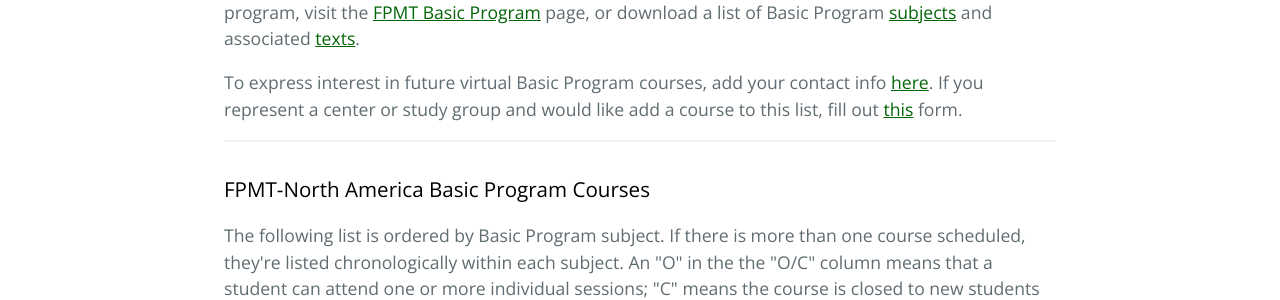
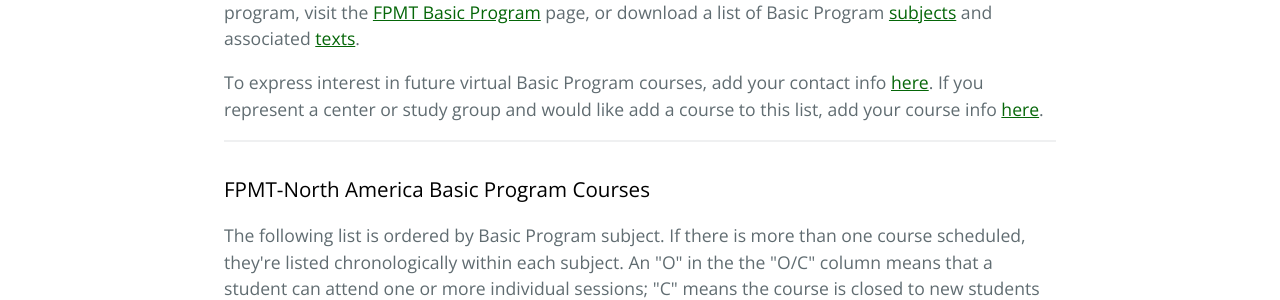
Before and after one commit to lgeorge/lgeorge.github.io, a Jekyll site: the page built from fpmt-na/index.html, in a window 1280 px wide and 900 px high. Shown: the part 468-768 px from the top of the window. Built offline with Jekyll 4.4.1, drawn with Linux system fonts in a browser that asks for light colours.

Commit message:
Update index.html

```diff
--- a/fpmt-na/index.html
+++ b/fpmt-na/index.html
@@ -13,7 +13,7 @@
       and associated <a rel="noreferrer noopener" href="https://fpmt.org/wp-content/uploads/education/programs/basic-program/BP_StandardTextsAndCommentaries_2020.pdf" target="_blank">texts</a>.</p>
 
     <p>To express interest in future virtual Basic Program courses, add your contact info <a href="https://docs.google.com/forms/d/1NDCDupRBwX0jnXiT13fO4-UxXClhyFMdSYkNuEtX69c/prefill" target="_blank" rel="noopener noreferrer">here</a>.
-    If you represent a center or study group and would like add a course to this list, fill out <a href="https://docs.google.com/forms/d/138bPPYSJO62tASJtlejkja12F1UJZ1nLMGxZnNQCW5w/prefill" target="_blank" rel="noopener noreferrer">this</a> form.
+    If you represent a center or study group and would like add a course to this list, add your course info <a href="https://docs.google.com/forms/d/138bPPYSJO62tASJtlejkja12F1UJZ1nLMGxZnNQCW5w/prefill" target="_blank" rel="noopener noreferrer">here</a>.
 
     <hr class="wp-block-separator is-style-wide"/>
 
```
